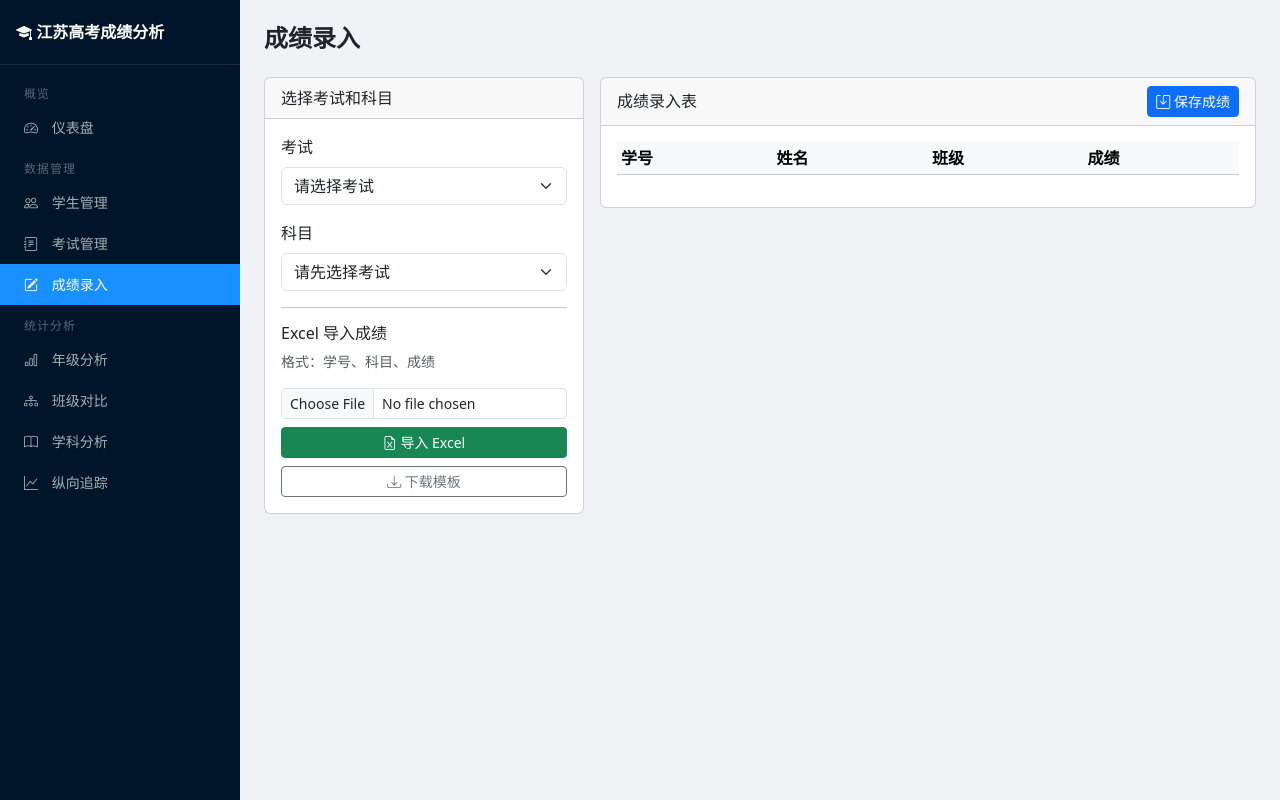
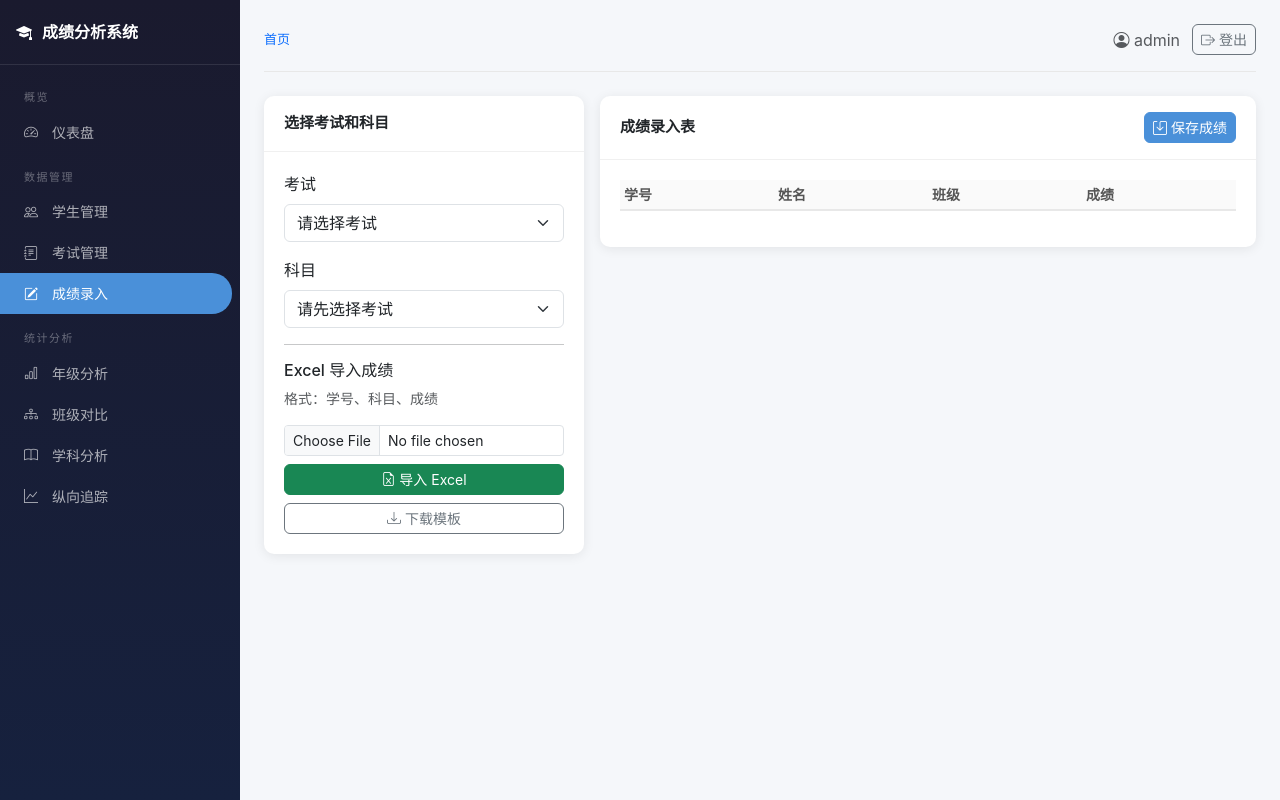
Before and after one commit to PrinceFu/GradeAnalysis, a FastAPI app: page /scores/entry in a window 1280 px wide. Run offline with FastAPI, Linux system fonts and the light colour scheme; data comes from the database, SQL or seed files in the repository; lists and menus that the app fills with data are empty; some libraries are stand-ins or nearby versions.

Commit message:
feat: modern dashboard layout with CSS theme, JS utilities, and updated base template
- Extract inline styles from base.html into static/css/main.css with CSS custom properties
- Add static/js/utils.js with toast notifications, apiFetch wrapper, confirmDelete dialog, and formatters
- Rewrite base.html to reference external CSS/JS and add breadcrumb + user info top bar
- Restyle login page with matching dark gradient theme and input group icons

Co-Authored-By: Claude Opus 4.7 <noreply@anthropic.com>

```diff
--- a/app/templates/base.html
+++ b/app/templates/base.html
@@ -6,41 +6,16 @@
     <title>{% block title %}成绩分析系统{% endblock %}</title>
     <link href="https://cdn.jsdelivr.net/npm/bootstrap@5.3.3/dist/css/bootstrap.min.css" rel="stylesheet">
     <link href="https://cdn.jsdelivr.net/npm/bootstrap-icons@1.11.3/font/bootstrap-icons.min.css" rel="stylesheet">
+    <link href="/static/css/main.css" rel="stylesheet">
     <script src="https://cdn.jsdelivr.net/npm/echarts@5.5.1/dist/echarts.min.js"></script>
-    <style>
-        :root { --sidebar-width: 240px; }
-        body { background: #f0f2f5; }
-        .sidebar {
-            position: fixed; top: 0; left: 0; bottom: 0;
-            width: var(--sidebar-width); background: #001529;
-            color: #fff; z-index: 100; overflow-y: auto;
-        }
-        .sidebar .logo {
-            padding: 20px 16px; font-size: 16px; font-weight: 600;
-            border-bottom: 1px solid rgba(255,255,255,0.1);
-            white-space: nowrap;
-        }
-        .sidebar .nav-link {
-            color: rgba(255,255,255,0.65); padding: 10px 24px;
-            font-size: 14px; transition: all 0.2s;
-        }
-        .sidebar .nav-link:hover { color: #fff; background: rgba(255,255,255,0.08); }
-        .sidebar .nav-link.active { color: #fff; background: #1890ff; }
-        .sidebar .nav-link i { margin-right: 10px; width: 18px; text-align: center; }
-        .sidebar .nav-section { padding: 12px 24px 4px; font-size: 12px; color: rgba(255,255,255,0.35); text-transform: uppercase; letter-spacing: 1px; }
-        .main-content { margin-left: var(--sidebar-width); padding: 24px; min-height: 100vh; }
-        .page-header { margin-bottom: 24px; }
-        .page-header h4 { margin: 0; font-weight: 600; }
-        .stat-card { border: none; border-radius: 8px; box-shadow: 0 1px 2px rgba(0,0,0,0.06); }
-        .stat-card .stat-value { font-size: 28px; font-weight: 700; color: #1890ff; }
-        .stat-card .stat-label { font-size: 13px; color: #8c8c8c; }
-    </style>
     {% block extra_head %}{% endblock %}
 </head>
 <body>
+    <!-- Sidebar -->
     <div class="sidebar">
         <div class="logo">
-            <i class="bi bi-mortarboard-fill"></i> 江苏高考成绩分析
+            <i class="bi bi-mortarboard-fill"></i>
+            <span>成绩分析系统</span>
         </div>
         <nav class="nav flex-column mt-2">
             <div class="nav-section">概览</div>
@@ -75,15 +50,29 @@
         </nav>
     </div>
 
+    <!-- Main content -->
     <div class="main-content">
-        <div class="page-header d-flex justify-content-between align-items-center">
-            <h4>{% block page_title %}{% endblock %}</h4>
-            <div>{% block page_actions %}{% endblock %}</div>
+        <div class="top-bar">
+            <nav aria-label="breadcrumb">
+                <ol class="breadcrumb">
+                    <li class="breadcrumb-item"><a href="/" class="text-decoration-none">首页</a></li>
+                    {% block breadcrumb %}{% endblock %}
+                </ol>
+            </nav>
+            <div class="user-info">
+                <span class="text-muted"><i class="bi bi-person-circle"></i> {{ request.session.get('username', 'admin') }}</span>
+                <a href="/logout" class="btn btn-outline-secondary btn-sm"><i class="bi bi-box-arrow-right"></i> 登出</a>
+            </div>
         </div>
+
         {% block content %}{% endblock %}
     </div>
 
+    <!-- Toast container -->
+    <div class="toast-container"></div>
+
     <script src="https://cdn.jsdelivr.net/npm/bootstrap@5.3.3/dist/js/bootstrap.bundle.min.js"></script>
+    <script src="/static/js/utils.js"></script>
     {% block extra_scripts %}{% endblock %}
 </body>
 </html>
--- /dev/null
+++ b/static/css/main.css
@@ -0,0 +1,114 @@
+:root {
+    --primary: #4A90D9;
+    --success: #67C23A;
+    --warning: #E6A23C;
+    --danger: #F56C6C;
+    --sidebar-width: 240px;
+    --sidebar-bg-start: #1a1a2e;
+    --sidebar-bg-end: #16213e;
+    --bg-main: #f5f7fa;
+    --card-shadow: 0 2px 12px rgba(0,0,0,0.08);
+}
+
+body {
+    background: var(--bg-main);
+    font-family: -apple-system, BlinkMacSystemFont, "Segoe UI", Roboto, "Helvetica Neue", Arial, sans-serif;
+}
+
+/* Sidebar */
+.sidebar {
+    position: fixed; top: 0; left: 0; bottom: 0;
+    width: var(--sidebar-width);
+    background: linear-gradient(180deg, var(--sidebar-bg-start), var(--sidebar-bg-end));
+    color: #fff; z-index: 100; overflow-y: auto;
+    transition: width 0.3s ease;
+}
+.sidebar .logo {
+    padding: 20px 16px; font-size: 16px; font-weight: 600;
+    border-bottom: 1px solid rgba(255,255,255,0.1);
+    white-space: nowrap; display: flex; align-items: center; gap: 10px;
+}
+.sidebar .nav-link {
+    color: rgba(255,255,255,0.65); padding: 10px 24px;
+    font-size: 14px; transition: all 0.2s; border-radius: 0 20px 20px 0;
+    margin-right: 8px;
+}
+.sidebar .nav-link:hover { color: #fff; background: rgba(255,255,255,0.08); }
+.sidebar .nav-link.active { color: #fff; background: var(--primary); }
+.sidebar .nav-link i { margin-right: 10px; width: 18px; text-align: center; }
+.sidebar .nav-section {
+    padding: 16px 24px 6px; font-size: 11px;
+    color: rgba(255,255,255,0.35); text-transform: uppercase; letter-spacing: 1.5px;
+}
+
+/* Main content */
+.main-content { margin-left: var(--sidebar-width); padding: 24px; min-height: 100vh; }
+
+/* Top bar */
+.top-bar {
+    display: flex; justify-content: space-between; align-items: center;
+    margin-bottom: 24px; padding-bottom: 16px;
+    border-bottom: 1px solid #e8e8e8;
+}
+.top-bar .breadcrumb { margin: 0; font-size: 13px; }
+.top-bar .user-info { display: flex; align-items: center; gap: 12px; }
+
+/* Cards */
+.card {
+    border: none; border-radius: 10px;
+    box-shadow: var(--card-shadow);
+    transition: transform 0.2s, box-shadow 0.2s;
+}
+.card:hover { transform: translateY(-2px); box-shadow: 0 4px 16px rgba(0,0,0,0.12); }
+.card-header {
+    background: transparent; border-bottom: 1px solid #f0f0f0;
+    font-weight: 600; font-size: 15px; padding: 16px 20px;
+}
+.card-body { padding: 20px; }
+
+/* Stat cards */
+.stat-card { padding: 20px; }
+.stat-card .stat-icon {
+    width: 48px; height: 48px; border-radius: 12px;
+    display: flex; align-items: center; justify-content: center;
+    font-size: 22px; margin-bottom: 12px;
+}
+.stat-card .stat-value { font-size: 28px; font-weight: 700; color: #1a1a2e; }
+.stat-card .stat-label { font-size: 13px; color: #8c8c8c; margin-top: 4px; }
+.stat-card .stat-trend { font-size: 12px; margin-top: 4px; }
+.stat-card .stat-trend.up { color: var(--success); }
+.stat-card .stat-trend.down { color: var(--danger); }
+
+/* Tables */
+.table { font-size: 14px; }
+.table thead th {
+    background: #fafafa; border-bottom: 2px solid #e8e8e8;
+    font-weight: 600; color: #555; white-space: nowrap;
+}
+.table-hover tbody tr:hover { background: #f0f7ff; }
+
+/* Buttons */
+.btn { border-radius: 6px; font-size: 14px; }
+.btn-primary { background: var(--primary); border-color: var(--primary); }
+.btn-primary:hover { background: #3a7bc8; border-color: #3a7bc8; }
+
+/* Toast container */
+.toast-container { position: fixed; top: 20px; right: 20px; z-index: 9999; }
+
+/* Skeleton loading */
+.skeleton {
+    background: linear-gradient(90deg, #f0f0f0 25%, #e0e0e0 50%, #f0f0f0 75%);
+    background-size: 200% 100%;
+    animation: skeleton-loading 1.5s infinite;
+    border-radius: 4px;
+}
+@keyframes skeleton-loading {
+    0% { background-position: 200% 0; }
+    100% { background-position: -200% 0; }
+}
+
+/* Empty state */
+.empty-state {
+    text-align: center; padding: 60px 20px; color: #8c8c8c;
+}
+.empty-state i { font-size: 48px; margin-bottom: 16px; opacity: 0.3; }
--- /dev/null
+++ b/static/js/utils.js
@@ -0,0 +1,88 @@
+/**
+ * 通用工具函数
+ */
+
+// Toast 通知
+function showToast(message, type = 'success') {
+    const container = document.querySelector('.toast-container') || createToastContainer();
+    const toast = document.createElement('div');
+    toast.className = `toast align-items-center text-bg-${type} border-0 show`;
+    toast.setAttribute('role', 'alert');
+    toast.innerHTML = `
+        <div class="d-flex">
+            <div class="toast-body">${message}</div>
+            <button type="button" class="btn-close btn-close-white me-2 m-auto" data-bs-dismiss="toast"></button>
+        </div>
+    `;
+    container.appendChild(toast);
+    if (type === 'success') {
+        setTimeout(() => toast.remove(), 3000);
+    }
+}
+
+function createToastContainer() {
+    const container = document.createElement('div');
+    container.className = 'toast-container';
+    document.body.appendChild(container);
+    return container;
+}
+
+// 统一 fetch 封装
+async function apiFetch(url, options = {}) {
+    try {
+        const resp = await fetch(url, options);
+        if (resp.redirected) {
+            window.location.href = resp.url;
+            return null;
+        }
+        if (!resp.ok) {
+            const err = await resp.json().catch(() => ({ detail: '请求失败' }));
+            showToast(err.detail || '请求失败', 'danger');
+            throw new Error(err.detail);
+        }
+        return await resp.json();
+    } catch (e) {
+        if (!e.message || e.message === 'Failed to fetch') {
+            showToast('网络错误，请检查连接', 'danger');
+        }
+        throw e;
+    }
+}
+
+// 确认对话框
+function confirmDelete(message = '确定要删除吗？此操作不可撤销。') {
+    return new Promise(resolve => {
+        const modal = document.createElement('div');
+        modal.className = 'modal fade';
+        modal.innerHTML = `
+            <div class="modal-dialog modal-sm modal-dialog-centered">
+                <div class="modal-content">
+                    <div class="modal-body text-center py-4">
+                        <i class="bi bi-exclamation-triangle text-warning" style="font-size:48px;"></i>
+                        <p class="mt-3 mb-0">${message}</p>
+                    </div>
+                    <div class="modal-footer justify-content-center">
+                        <button type="button" class="btn btn-secondary btn-sm" data-bs-dismiss="modal">取消</button>
+                        <button type="button" class="btn btn-danger btn-sm" id="confirmBtn">确认删除</button>
+                    </div>
+                </div>
+            </div>
+        `;
+        document.body.appendChild(modal);
+        const bsModal = new bootstrap.Modal(modal);
+        bsModal.show();
+        modal.querySelector('#confirmBtn').onclick = () => { bsModal.hide(); resolve(true); };
+        modal.addEventListener('hidden.bs.modal', () => { modal.remove(); resolve(false); });
+    });
+}
+
+// 分数格式化
+function formatScore(score) {
+    if (score === null || score === undefined) return '-';
+    return Number(score).toFixed(1);
+}
+
+// 百分比格式化
+function formatPercent(value) {
+    return Number(value).toFixed(1) + '%';
+}
```
Also changed, not shown: app/templates/auth/login.html (+48 -12 lines).
